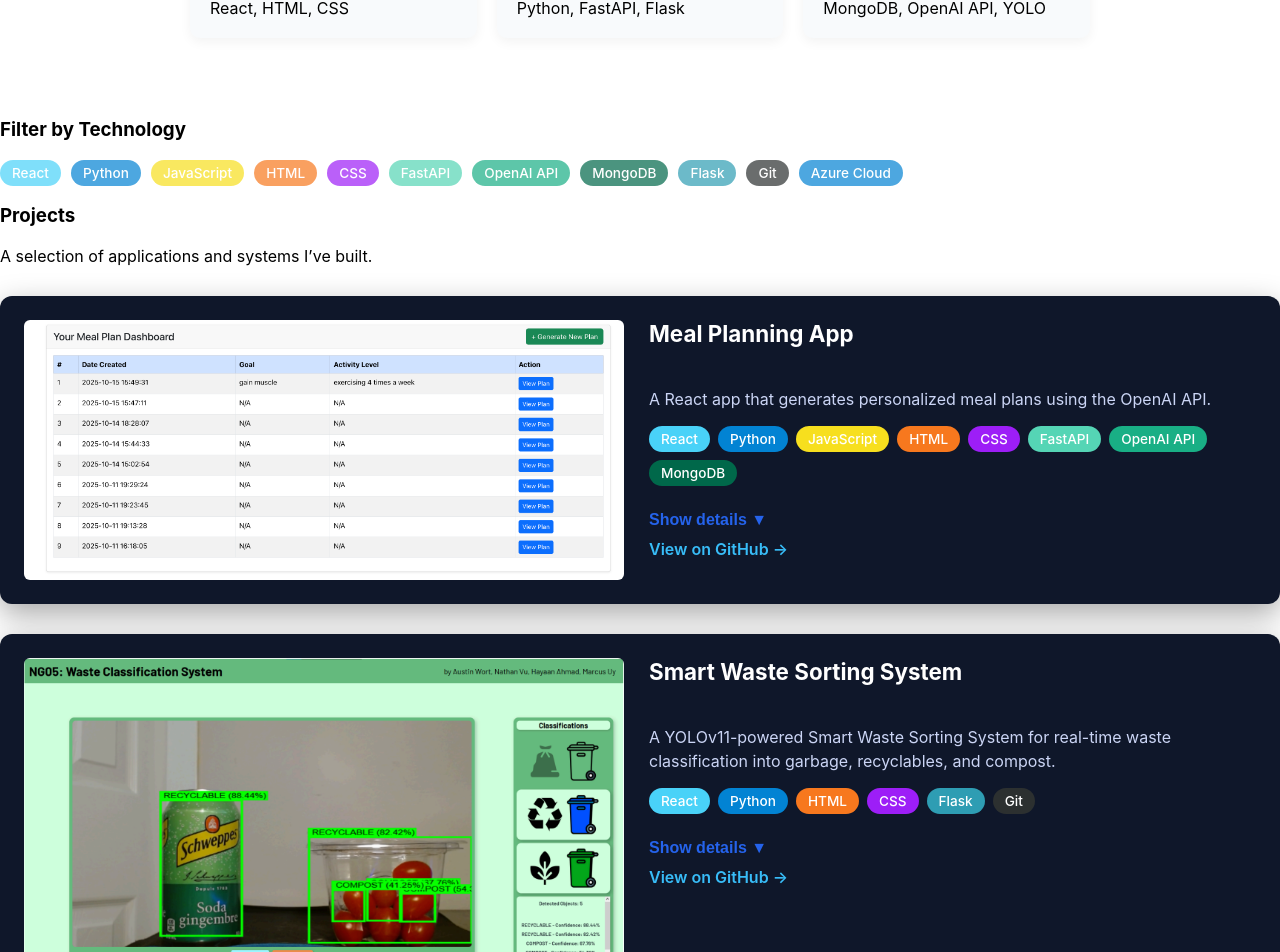
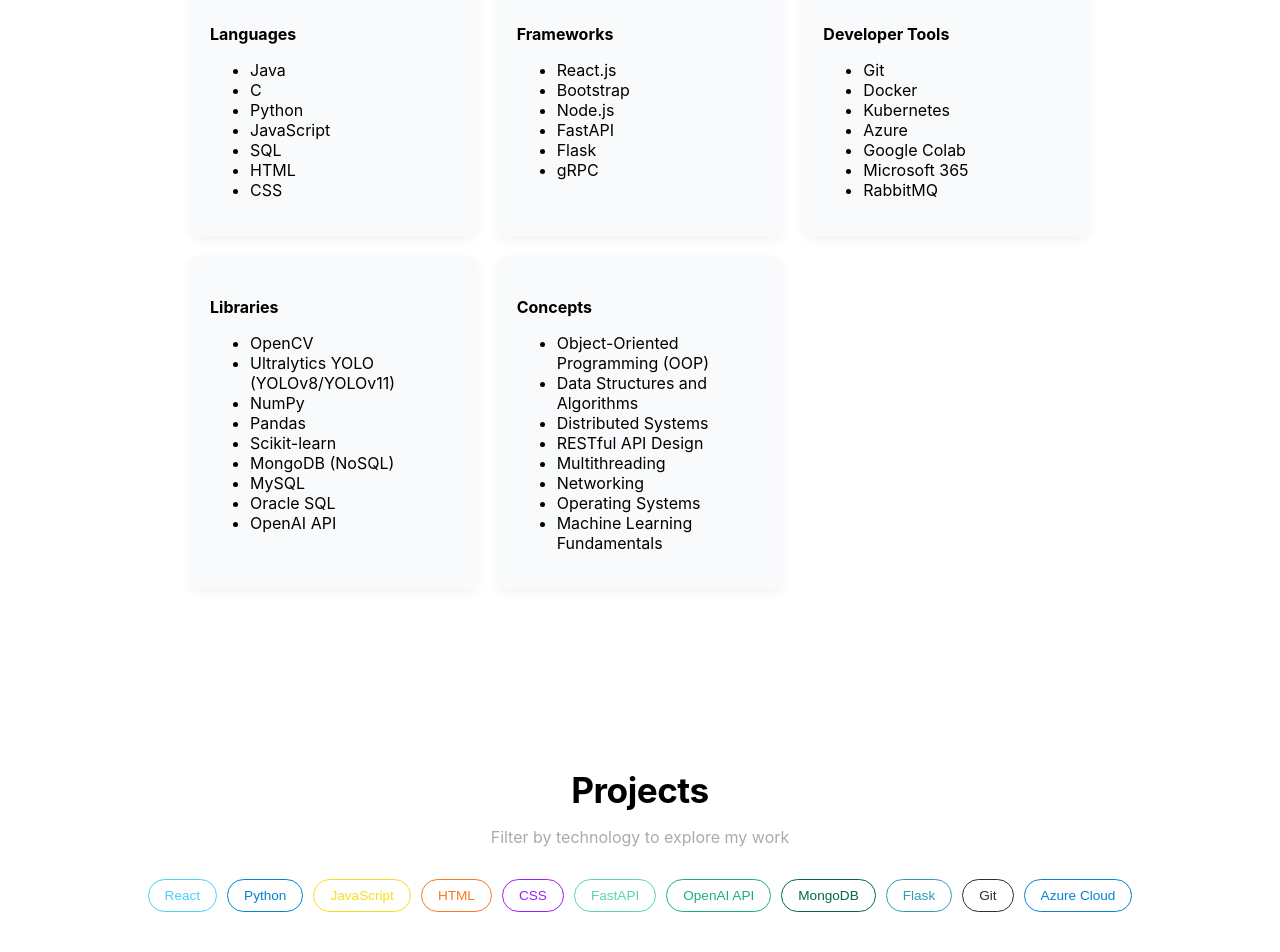
Before and after one commit to marcus-justice31/marcus-justice31.github.io, a React (Create React App) app: page / in a window 1280 px wide. Shown: the part 1098-2050 px from the top of the page. Built offline with nearby package versions, Linux system fonts and the light colour scheme.

Commit message:
Fixed the about section

```diff
--- a/src/App.css
+++ b/src/App.css
@@ -23,3 +23,7 @@
 html {
   scroll-behavior: smooth;
 }
+
+.btn {
+  cursor: pointer;
+}
--- a/src/App.js
+++ b/src/App.js
@@ -3,6 +3,7 @@
 import Projects from "./components/Projects";
 import Hero from "./components/Hero";
 import About from "./components/About";
+import TechFilter from "./components/TechFilter";
 import "./App.css";
 
 function App() {
@@ -39,7 +40,7 @@
       </section> */}
       <About />
 
-      <section ref={filterRef}>
+      {/* <section ref={filterRef}>
         <h3>Filter by Technology</h3>
 
         <div className="tag-legend">
@@ -79,7 +80,14 @@
             </button>
           </p>
         )}
-      </section>
+      </section> */}
+      <TechFilter
+        allTags={allTags}
+        activeTags={activeTags}
+        setActiveTags={setActiveTags}
+        filterRef={filterRef}
+      />
+
 
       {/* Projects */}
       <section>
--- a/src/components/About.js
+++ b/src/components/About.js
@@ -6,27 +6,82 @@
       <h3>About Me</h3>
 
       <p>
-        I’m a software engineering graduate with a strong foundation in
-        JavaScript, Python, and modern web technologies.
+        Detail-oriented Software Engineering graduate with strong foundational knowledge in
+        data structures, algorithms, and object-oriented programming,
+        complemented by hands-on experience developing and deploying cloud-based systems.
       </p>
 
       <p>
         I enjoy building full-stack applications, working with APIs, and
-        designing systems that are both user-friendly and technically sound.
+        designing systems that are both user-friendly and reliable.
       </p>
 
       <div className="about-highlights">
         <div>
-          <h4>💻 Frontend</h4>
-          <span>React, HTML, CSS</span>
+          <h4>Languages</h4>
+          <ul>
+            <li>Java</li>
+            <li>C</li>
+            <li>Python</li>
+            <li>JavaScript</li>
+            <li>SQL</li>
+            <li>HTML</li>
+            <li>CSS</li>
+          </ul>
         </div>
+
         <div>
-          <h4>⚙️ Backend</h4>
-          <span>Python, FastAPI, Flask</span>
+          <h4>Frameworks</h4>
+          <ul>
+            <li>React.js</li>
+            <li>Bootstrap</li>
+            <li>Node.js</li>
+            <li>FastAPI</li>
+            <li>Flask</li>
+            <li>gRPC</li>
+          </ul>
         </div>
+
         <div>
-          <h4>🧠 Data & AI</h4>
-          <span>MongoDB, OpenAI API, YOLO</span>
+          <h4>Developer Tools</h4>
+          <ul>
+            <li>Git</li>
+            <li>Docker</li>
+            <li>Kubernetes</li>
+            <li>Azure</li>
+            <li>Google Colab</li>
+            <li>Microsoft 365</li>
+            <li>RabbitMQ</li>
+          </ul>
+        </div>
+
+        <div>
+          <h4>Libraries</h4>
+          <ul>
+            <li>OpenCV</li>
+            <li>Ultralytics YOLO (YOLOv8/YOLOv11)</li>
+            <li>NumPy</li>
+            <li>Pandas</li>
+            <li>Scikit-learn</li>
+            <li>MongoDB (NoSQL)</li>
+            <li>MySQL</li>
+            <li>Oracle SQL</li>
+            <li>OpenAI API</li>
+          </ul>
+        </div>
+
+        <div>
+          <h4>Concepts</h4>
+          <ul>
+            <li>Object-Oriented Programming (OOP)</li>
+            <li>Data Structures and Algorithms</li>
+            <li>Distributed Systems</li>
+            <li>RESTful API Design</li>
+            <li>Multithreading</li>
+            <li>Networking</li>
+            <li>Operating Systems</li>
+            <li>Machine Learning Fundamentals</li>
+          </ul>
         </div>
       </div>
     </section>
--- a/src/components/Projects.js
+++ b/src/components/Projects.js
@@ -12,10 +12,6 @@
 
   return (
     <section className="projects-section" id="projects">
-      <div className="projects-header">
-        <h3>Projects</h3>
-        <p>A selection of applications and systems I’ve built.</p>
-      </div>
 
       <div className="projects-list">
         {filteredProjects.map((project) => (
--- /dev/null
+++ b/src/components/TechFilter.jsx
@@ -0,0 +1,55 @@
+import "../styles/TechFilter.css";
+
+const TechFilter = ({ allTags, activeTags, setActiveTags, filterRef }) => {
+  const toggleTag = (tagName) => {
+    setActiveTags((prev) =>
+      prev.includes(tagName)
+        ? prev.filter((t) => t !== tagName)
+        : [...prev, tagName]
+    );
+  };
+
+  return (
+    <section ref={filterRef} className="tech-filter">
+      <h3 className="section-title">Projects</h3>
+      <p className="section-subtitle">
+        Filter by technology to explore my work
+      </p>
+
+      <div className="tag-legend">
+        {allTags.map((tag) => {
+          const isActive = activeTags.includes(tag.name);
+
+          return (
+            <button
+              key={tag.name}
+              className={`tag-chip ${isActive ? "active" : ""}`}
+              style={{
+                "--tag-color": tag.color,
+              }}
+              onClick={() => toggleTag(tag.name)}
+            >
+              {tag.name}
+            </button>
+          );
+        })}
+      </div>
+
+      {activeTags.length > 0 && (
+        <div className="filter-summary">
+          <span>
+            Filtering by <strong>{activeTags.join(", ")}</strong>
+          </span>
+          <button
+            className="clear-btn"
+            onClick={() => setActiveTags([])}
+          >
+            Clear
+          </button>
+        </div>
+      )}
+    </section>
+  );
+};
+
+export default TechFilter;
--- a/src/styles/Hero.css
+++ b/src/styles/Hero.css
@@ -5,6 +5,8 @@
   padding: 60px 20px;
   background: linear-gradient(135deg, #0f172a, #020617);
   color: white;
+  justify-content: center;   /* centers horizontally */
+  text-align: center;        /* centers text */
 }
 
 .hero-content {
@@ -36,6 +38,8 @@
 .hero-actions {
   display: flex;
   gap: 15px;
+  justify-content: center;  /* centers buttons */
+  margin-top: 30px;
 }
 
 /* BUTTONS */
--- /dev/null
+++ b/src/styles/TechFilter.css
@@ -0,0 +1,68 @@
+.tech-filter {
+  padding: 4rem 1rem 2rem;
+  text-align: center;
+}
+
+.section-title {
+  font-size: 2.2rem;
+  font-weight: 700;
+  margin-bottom: 0.5rem;
+  letter-spacing: -0.5px;
+}
+
+.section-subtitle {
+  color: #aaa;
+  margin-bottom: 2rem;
+  font-size: 1rem;
+}
+
+.tag-legend {
+  display: flex;
+  flex-wrap: wrap;
+  justify-content: center;
+  gap: 0.75rem;
+}
+
+.tag-chip {
+  padding: 0.5rem 1rem;
+  border-radius: 999px;
+  border: 1px solid var(--tag-color);
+  background: transparent;
+  color: var(--tag-color);
+  font-size: 0.85rem;
+  font-weight: 500;
+  cursor: pointer;
+  transition: all 0.2s ease;
+}
+
+.tag-chip:hover {
+  background: var(--tag-color);
+  color: #fff;
+  transform: translateY(-2px);
+}
+
+.tag-chip.active {
+  background: var(--tag-color);
+  color: #fff;
+}
+
+.filter-summary {
+  margin-top: 1.5rem;
+  display: flex;
+  justify-content: center;
+  align-items: center;
+  gap: 1rem;
+  font-size: 0.9rem;
+}
+
+.clear-btn {
+  background: none;
+  border: none;
+  color: #ff6b6b;
+  font-weight: 600;
+  cursor: pointer;
+}
+
+.clear-btn:hover {
+  text-decoration: underline;
+}
```
